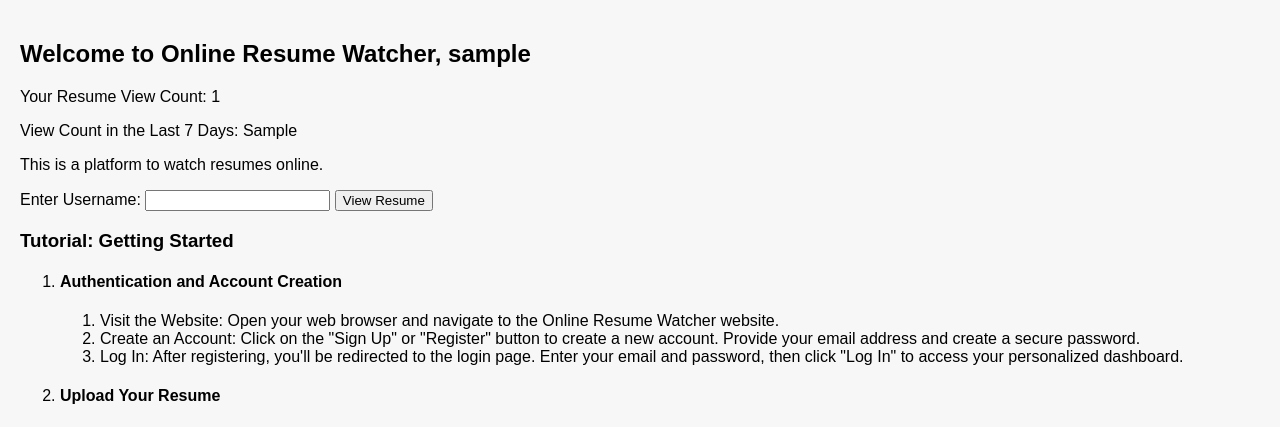
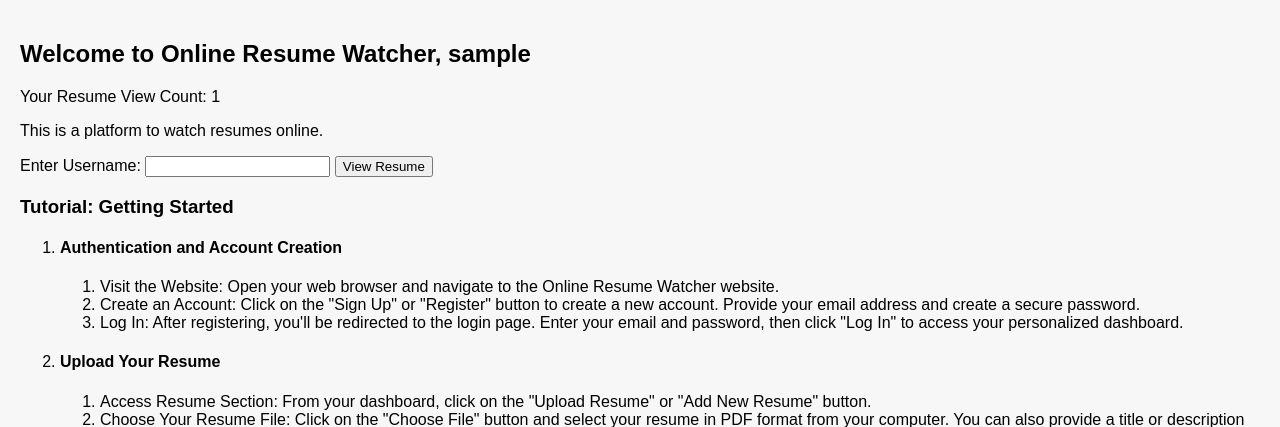
Before and after one commit to haard04/ResumeWatcher, a Django app: template myapp/templates/home.html in a window 1280 px wide. Shown: the part 57-484 px from the top of the page. Run offline with Django 4.2, Linux system fonts and the light colour scheme; a user stored in the database is signed in; tables that the repository leaves empty hold one stand-in row (values such as "Sample post"); the template is opened without the code that fills it: values that come from a table or form of the project are taken from there, most other values are stand-ins (such as "Sample title", 1, 10 or a date in 2020).

```diff
--- a/myapp/templates/home.html
+++ b/myapp/templates/home.html
@@ -12,7 +12,6 @@
     {% if user.is_authenticated %}
     <h2>Welcome to Online Resume Watcher, {{user.username}}</h2>
     <p>Your Resume View Count: {{ view_count }}</p>
-    <p>View Count in the Last 7 Days: {{ view_count_last_7_days }}</p>
     {%else%}
     <h2>Welcome to Online Resume Watcher !</h2>
     {%endif%}
```
